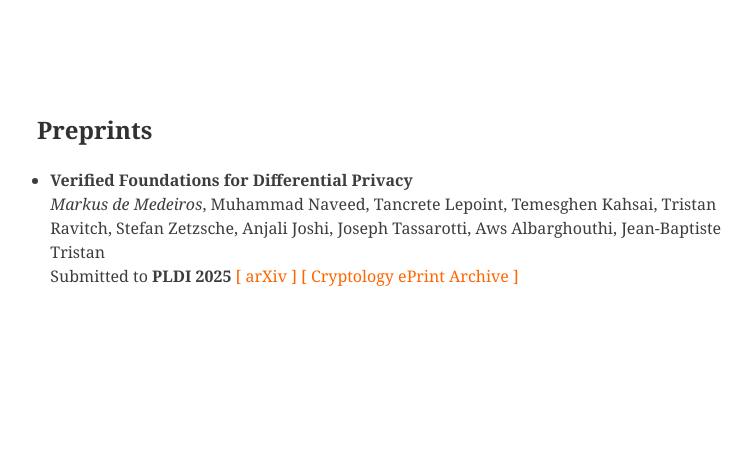
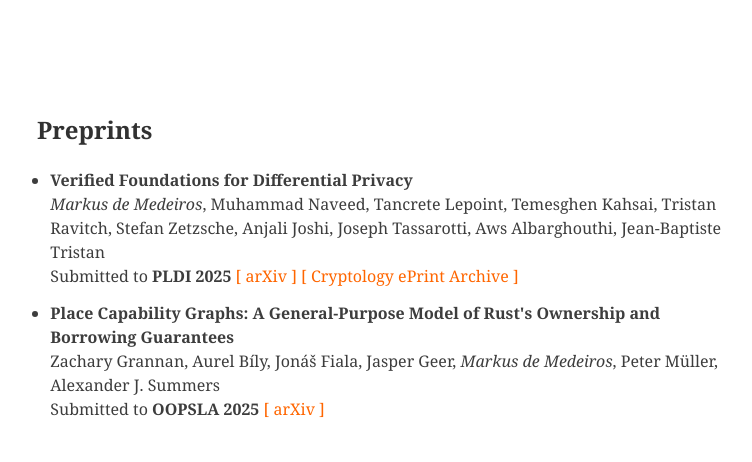
Before and after one commit to markusdemedeiros/markusdemedeiros.github.io, a plain HTML site: page preprints.html in a window 1280 px wide. Shown: the whole page, without its empty margins (243-995 px from the left). Drawn offline with Linux system fonts and the light colour scheme.

Commit message:
preprint update

```diff
--- a/preprints.html
+++ b/preprints.html
@@ -26,6 +26,14 @@
           <li>Submitted to <b>PLDI 2025</b> <a href="https://arxiv.org/abs/2412.01671"> [ arXiv ] </a> <a href="https://eprint.iacr.org/2024/2040"> [ Cryptology ePrint Archive ] </a></li>
          </ul>
       </li>
+      <li>
+        <ul class="paper_item">
+          <li><b>Place Capability Graphs: A General-Purpose Model of Rust's Ownership and Borrowing Guarantees</b></li>
+          <li>Zachary Grannan, Aurel Bíly, Jonáš Fiala, Jasper Geer, <em>Markus de Medeiros</em>, Peter Müller, Alexander J. Summers</li>
+          <li>Submitted to <b>OOPSLA 2025</b> <a href="https://arxiv.org/abs/2503.21691"> [ arXiv ] </a></li>
+         </ul>
+      </li>
+
       <!--
       <li>
         <ul class="paper_item">
```
